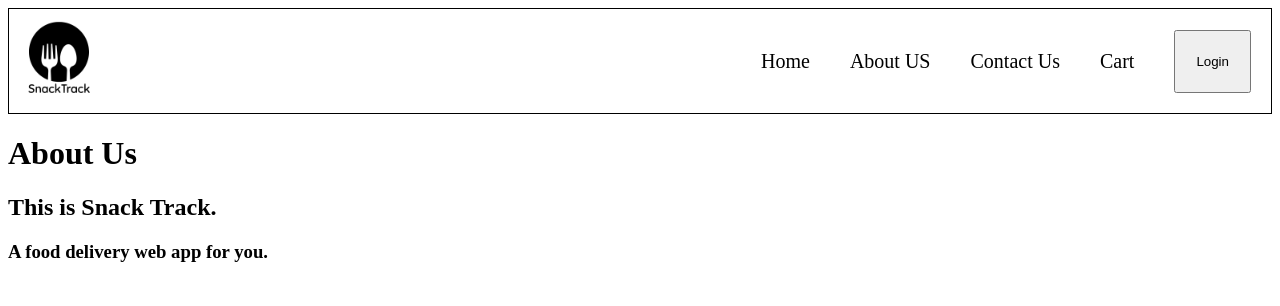
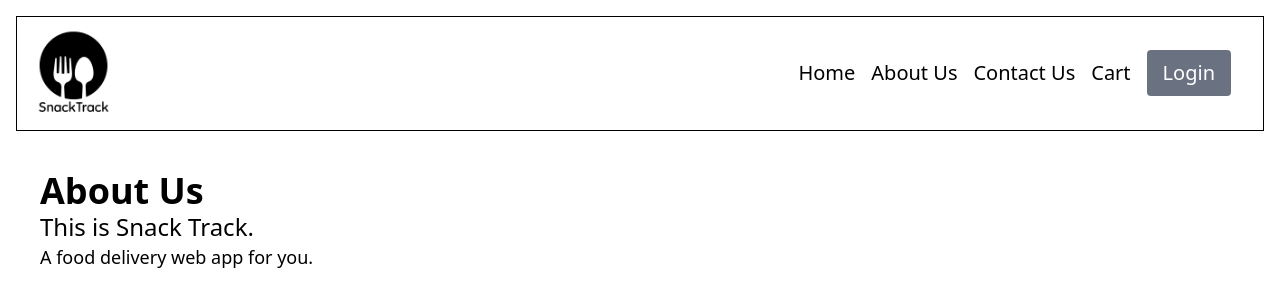
Before and after one commit to mishra-sweta/SnackTrack, a React (Vite) app: page /about in a window 1280 px wide. Shown: the top 306 px of the page. Built offline with nearby package versions, Linux system fonts and the light colour scheme.

Commit message:
substituted classic css with tailwindcss

```diff
--- a/index.css
+++ b/index.css
@@ -1,84 +1,5 @@
-.header {
-  display: flex;
-  border: 1px solid black;
+@import "tailwindcss";
+
+.card-style {
+  @apply rounded bg-[#f0f0f0] w-[260px] h-[450px] m-[10px] p-[10px] text-[14px] space-y-1 hover:bg-gray-300 shadow-2xl;
 }
-
-.logo {
-  width: 100px;
-  height: 100px;
-}
-
-.nav-items {
-  display: flex;
-  justify-content: flex-end;
-  width: 100%;
-  align-items: center;
-  font-size: 20px;
-}
-
-.nav-items > ul {
-  display: flex;
-  list-style: none;
-}
-
-.nav-item {
-  margin: 10px;
-  padding: 10px;
-}
-
-.res-container {
-  display: flex;
-  flex-wrap: wrap;
-}
-
-.filter {
-  display: flex;
-  margin: 10px;
-}
-
-.filter > * {
-  margin: 0 5px;
-}
-
-.search > * {
-  margin: 0 5px;
-}
-
-.res-card {
-  background-color: #f0f0f0;
-  width: 250px;
-  height: 400px;
-  margin: 10px;
-  padding: 10px;
-  font-size: 14px;
-}
-
-.res-card:hover {
-  border: 1px solid black;
-  box-shadow: inset 0 0 3px #f0f0f0;
-  cursor: pointer;
-}
-
-.shimmer {
-  display: flex;
-  flex-wrap: wrap;
-}
-
-.shimmer-cards {
-  background-color: #f0f0f0;
-  width: 250px;
-  height: 400px;
-  margin: 10px;
-  padding: 10px;
-}
-
-.res-logo {
-  width: 100%;
-  height: 200px;
-}
-
-.login {
-  margin: 0 20px;
-  padding: 0 20px;
-  cursor: pointer;
-}
--- a/package.json
+++ b/package.json
@@ -14,9 +14,13 @@
   "author": "Sweta Mishra",
   "license": "ISC",
   "devDependencies": {
-    "parcel": "^2.14.2"
+    "autoprefixer": "^10.4.21",
+    "parcel": "^2.14.2",
+    "postcss": "^8.5.3",
+    "tailwindcss": "^4.1.3"
   },
   "dependencies": {
+    "@tailwindcss/postcss": "^4.1.3",
     "react": "^19.0.0",
     "react-dom": "^19.0.0",
     "react-router-dom": "^6.22.3"
--- a/src/components/About.js
+++ b/src/components/About.js
@@ -1,9 +1,9 @@
 const About = () => {
   return (
-    <div>
-      <h1>About Us</h1>
-      <h2>This is Snack Track.</h2>
-      <h3>A food delivery web app for you.</h3>
+    <div className="m-10 space-x-4">
+      <h1 className="text-4xl font-bold">About Us</h1>
+      <h2 className="text-2xl">This is Snack Track.</h2>
+      <h3 className="text-lg">A food delivery web app for you.</h3>
     </div>
   );
 };
--- a/src/components/Body.js
+++ b/src/components/Body.js
@@ -37,17 +37,17 @@ const Body = () => {
   return restaurants.length === 0 ? (
     <Shimmer />
   ) : (
-    <div className="body">
-      <div className="filter">
-        <div className="search">
+    <div className="mx-10">
+      <div className="flex m-6 space-x-4">
+        <div className="space-x-4">
           <input
             type="text"
-            className="input-search"
+            className="border border-black"
             value={search}
             onChange={(e) => setSearch(e.target.value)}
           />
           <button
-            className="btn-search"
+            className="bg-gray-200 text-black px-4 py-2 rounded cursor-pointer"
             onClick={() => {
               const searchFilterRestaurants = restaurants.filter((res) =>
                 res.info.name.toLowerCase().includes(search.toLowerCase())
@@ -59,7 +59,7 @@ const Body = () => {
           </button>
         </div>
         <button
-          className="filter-btn"
+          className="bg-gray-200 text-black px-4 py-2 rounded cursor-pointer"
           onClick={() => {
             const filteredList = restaurants.filter(
               (res) => res.info.avgRating >= 4.5
@@ -70,7 +70,7 @@ const Body = () => {
           Top Rated Restaurants
         </button>
       </div>
-      <div className="res-container">
+      <div className="flex flex-wrap gap-3">
         {filterRestaurants.map((restaurant) => (
           <Link
             to={`/restaurants/${restaurant.info.id}`}
--- a/src/components/Contact.js
+++ b/src/components/Contact.js
@@ -1,8 +1,8 @@
 const Contact = () => {
   return (
-    <div>
-      <h1>Contact Us</h1>
-      <h2>email: snacktrack.customer@help.in</h2>
+    <div className="m-10 space-x-4">
+      <h1 className="text-4xl font-bold">Contact Us</h1>
+      <h2 className="text-2xl">email: snacktrack.customer@help.in</h2>
     </div>
   );
 };
--- a/src/components/Header.js
+++ b/src/components/Header.js
@@ -11,33 +11,32 @@ export const Header = () => {
   };
 
   return (
-    <div className="header">
-      <Link to={"/"} style={{ textDecoration: "none", color: "black" }}>
-        <div className="logo-container">
-          <img className="logo" src={logo} />
+    <div className="flex border border-black m-4">
+      <Link to={"/"}>
+        <div>
+          <img className="w-32" src={logo} />
         </div>
       </Link>
-      <div className="nav-items">
-        <ul>
-          <Link to={"/"} style={{ textDecoration: "none", color: "black" }}>
-            <li className="nav-item">Home</li>
-          </Link>
-          <Link
-            to={"/about"}
-            style={{ textDecoration: "none", color: "black" }}
-          >
-            <li className="nav-item">About US</li>
-          </Link>
-          <Link
-            to={"/contact"}
-            style={{ textDecoration: "none", color: "black" }}
-          >
-            <li className="nav-item">Contact Us</li>
-          </Link>
-          <li className="nav-item">Cart</li>
-          <button className="login" onClick={Logout}>
-            {login}
-          </button>
+      <div className="flex justify-end w-full items-center text-[20px] p-4 m-4">
+        <ul className="flex space-x-4 items-center">
+          <li>
+            <Link to="/">Home</Link>
+          </li>
+          <li>
+            <Link to="/about">About Us</Link>
+          </li>
+          <li>
+            <Link to="/contact">Contact Us</Link>
+          </li>
+          <li>Cart</li>
+          <li>
+            <button
+              className="bg-gray-500 text-white px-4 py-2 rounded cursor-pointer"
+              onClick={Logout}
+            >
+              {login}
+            </button>
+          </li>
         </ul>
       </div>
     </div>
--- a/src/components/RestaurantCard.js
+++ b/src/components/RestaurantCard.js
@@ -6,13 +6,13 @@ const RestaurantCard = (props) => {
   const deliveryTime = resData.sla.deliveryTime;
 
   return (
-    <div className="res-card">
-      <img className="res-logo" src={CDN_URL + cloudinaryImageId} />
-      <h3 className="res-name">{name}</h3>
-      <p className="res-cuisine">{cuisines.join(", ")}</p>
-      <p className="res-rating">{avgRating}</p>
-      <p className="res-cost">{costForTwo}</p>
-      <p className="res-delivery">{deliveryTime} minutes</p>
+    <div className="card-style">
+      <img className="w-full h-[250px]" src={CDN_URL + cloudinaryImageId} />
+      <h3 className="text-[20px] font-bold">{name}</h3>
+      <p>{cuisines.join(", ")}</p>
+      <p>Rating - {avgRating}</p>
+      <p>{costForTwo}</p>
+      <p>Delivery in - {deliveryTime} minutes</p>
     </div>
   );
 };
--- a/src/components/RestaurantMenu.js
+++ b/src/components/RestaurantMenu.js
@@ -14,16 +14,16 @@ const RestaurantMenu = () => {
   //console.log(menu);
 
   return (
-    <div>
-      <div>
-        <h1>{restaurantDetails.name}</h1>
-        <p>
+    <div className="m-10">
+      <div className="space-y-3">
+        <h1 className="font-bold text-4xl">{restaurantDetails.name}</h1>
+        <p className="text-xl">
           {restaurantDetails.cuisines.join(", ")} -{" "}
           {restaurantDetails.costForTwoMessage}
         </p>
         {menu?.map((menu, index) => (
           <div key={index}>
-            <h3>{menu?.card?.card?.title}</h3>
+            <h3 className="font-bold text-2xl">{menu?.card?.card?.title}</h3>
 
             {menu?.card?.card?.categories
               ? menu?.card?.card?.categories?.map((cat, index) => (
@@ -31,7 +31,7 @@ const RestaurantMenu = () => {
                     {cat?.itemCards?.map((items) => (
                       <div key={items?.card?.info?.id}>
                         <ul>
-                          <li>
+                          <li className="my-2">
                             {items?.card?.info?.name} - Rs{" "}
                             {items?.card?.info?.price / 100 ||
                               items?.card?.info?.defaultPrice / 100}
@@ -44,7 +44,7 @@ const RestaurantMenu = () => {
               : menu?.card?.card?.itemCards?.map((items) => (
                   <div key={items?.card?.info?.id}>
                     <ul>
-                      <li>
+                      <li className="my-2">
                         {items.card?.info?.name} - Rs{" "}
                         {items.card?.info?.price / 100 ||
                           items.card?.info?.defaultPrice / 100}
--- a/src/components/Shimmer.js
+++ b/src/components/Shimmer.js
@@ -1,16 +1,16 @@
 const Shimmer = () => {
   return (
-    <div className="res-container">
-      <div className="res-card"></div>
-      <div className="res-card"></div>
-      <div className="res-card"></div>
-      <div className="res-card"></div>
-      <div className="res-card"></div>
-      <div className="res-card"></div>
-      <div className="res-card"></div>
-      <div className="res-card"></div>
-      <div className="res-card"></div>
-      <div className="res-card"></div>
+    <div className="flex flex-wrap mx-12 ">
+      <div className="card-style"></div>
+      <div className="card-style"></div>
+      <div className="card-style"></div>
+      <div className="card-style"></div>
+      <div className="card-style"></div>
+      <div className="card-style"></div>
+      <div className="card-style"></div>
+      <div className="card-style"></div>
+      <div className="card-style"></div>
+      <div className="card-style"></div>
     </div>
   );
 };
```
Also changed, not shown: .postcssrc (added), 1 other file (tests, documents, lock files or other folders).
